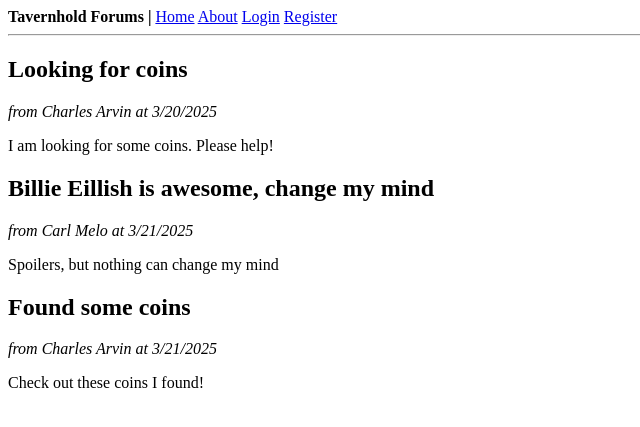
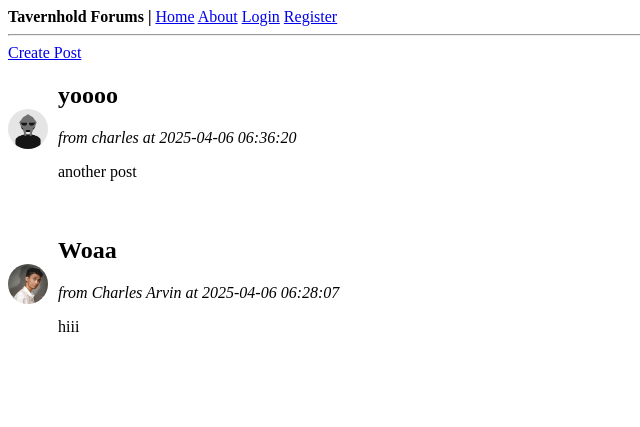
Before and after one commit to The-Round-Table-of-King-Charles/thforums, a Flask app: page / in a window 1280 px wide. Shown: the top 427 px of the page, without its empty margins (0-640 px from the left). Run offline with Flask 3, Linux system fonts and the light colour scheme.

Commit message:
added a functional posting system, add , edit, and delete

```diff
--- a/thforums/__init__.py
+++ b/thforums/__init__.py
@@ -10,6 +10,6 @@ db = SQLAlchemy(app)
 bcrypt = Bcrypt(app)
 login_manager = LoginManager(app)
 login_manager.login_view = "login"
-login_manager.login_message_category = "" # set this to whatever class in bootstrap
+login_manager.login_message_category = "info"  # Set a default flash message category
 
 from thforums import routes
--- a/thforums/routes.py
+++ b/thforums/routes.py
@@ -6,27 +6,8 @@ from thforums import app, db, bcrypt
 from PIL import Image
 
 # it has to be thforums.<module> because we are in a package under the thforums folder
-from thforums.forms import RegistrationForm, LoginForm, UpdateProfileForm
+from thforums.forms import RegistrationForm, LoginForm, UpdateProfileForm, PostForm
 from thforums.models import User, Post # import from models.py
-
-# mock database
-posts = [
-    {   "author": "Charles Arvin",
-        "title": "Looking for coins",
-        "content": "I am looking for some coins. Please help!",
-        "date_posted": "3/20/2025"
-    },
-    {   "author": "Carl Melo",
-        "title": "Billie Eillish is awesome, change my mind",
-        "content": "Spoilers, but nothing can change my mind",
-        "date_posted": "3/21/2025"
-    },
-    {   "author": "Charles Arvin",
-        "title": "Found some coins",
-        "content": "Check out these coins I found!",
-        "date_posted": "3/21/2025"
-    },
-]
 
 def save_picture(form_picture):
     random_hex = os.urandom(8).hex()
@@ -60,6 +41,7 @@ def save_picture(form_picture):
 @app.route("/")
 @app.route("/home")
 def home():
+    posts = Post.query.order_by(Post.date_posted.desc()).all()
     return render_template("home.html", title="Home", posts=posts)
 
 @app.route("/about")
@@ -89,6 +71,52 @@ def update_profile():
         form.email.data = current_user.email
     image_file = url_for('static', filename='profile_pics/' + current_user.image_file)
     return render_template("update_profile.html", title="Update Profile", image_file=image_file, form=form)
+
+# Route to create a new post (updated to /post)
+@app.route("/post", methods=["GET", "POST"])
+@login_required
+def new_post():
+    form = PostForm()
+    if form.validate_on_submit():
+        post = Post(title=form.title.data, content=form.content.data, author=current_user)
+        db.session.add(post)
+        db.session.commit()
+        flash("Your post has been created!", "success")
+        return redirect(url_for("home"))
+    return render_template("create_post.html", title="New Post", form=form)
+
+# Route to edit a post
+@app.route("/post/<int:post_id>/edit", methods=["GET", "POST"])
+@login_required
+def edit_post(post_id):
+    post = Post.query.get_or_404(post_id)
+    if post.author != current_user:
+        flash("You are not authorized to edit this post.", "error")
+        return redirect(url_for("home"))
+    form = PostForm()
+    if form.validate_on_submit():
+        post.title = form.title.data
+        post.content = form.content.data
+        db.session.commit()
+        flash("Your post has been updated!", "success")
+        return redirect(url_for("home"))
+    elif request.method == "GET":
+        form.title.data = post.title
+        form.content.data = post.content
+    return render_template("create_post.html", title="Edit Post", form=form)
+
+# Route to delete a post
+@app.route("/post/<int:post_id>/delete", methods=["POST"])
+@login_required
+def delete_post(post_id):
+    post = Post.query.get_or_404(post_id)
+    if post.author != current_user:
+        flash("You are not authorized to delete this post.", "error")
+        return redirect(url_for("home"))
+    db.session.delete(post)
+    db.session.commit()
+    flash("Your post has been deleted!", "success")
+    return redirect(url_for("home"))
 
 # authentication routes, might put this on a seperate file
 @app.route("/register", methods=["GET","POST"])
--- a/thforums/templates/home.html
+++ b/thforums/templates/home.html
@@ -1,9 +1,29 @@
 {% extends 'layout.html' %}
 
 {% block content %}
-	{% for post in posts %}
-		<h2>{{post.title}}</h2>
-		<p><i>from {{post.author}} at {{post.date_posted}}</i></p>
-		<p>{{post.content}}</p>
-	{% endfor %}
+    <div>
+        <a href="{{ url_for('new_post') }}" class="button">Create Post</a>
+    </div>
+    {% if posts %}
+        {% for post in posts %}
+            <div style="display: flex; align-items: center; margin-bottom: 20px;">
+                <img src="{{ url_for('static', filename='profile_pics/' + (post.author.image_file if post.author.image_file else 'default.png')) }}"
+                     alt="Author's Profile Picture"
+                     style="width: 40px; height: 40px; border-radius: 50%; margin-right: 10px;">
+                <div>
+                    <h2>{{ post.title }}</h2>
+                    <p><i>from {{ post.author.username }} at {{ post.date_posted.strftime('%Y-%m-%d %H:%M:%S') }}</i></p>
+                    <p>{{ post.content }}</p>
+                    {% if post.author == current_user %}
+                        <a href="{{ url_for('edit_post', post_id=post.id) }}">Edit</a>
+                        <form method="POST" action="{{ url_for('delete_post', post_id=post.id) }}" style="display:inline;">
+                            <button type="submit">Delete</button>
+                        </form>
+                    {% endif %}
+                </div>
+            </div>
+        {% endfor %}
+    {% else %}
+        <p>No posts available. Be the first to create one!</p>
+    {% endif %}
 {% endblock %}
```
Also changed, not shown: thforums/forms.py (+6 -1 lines), thforums/templates/create_post.html (added, +19 -0 lines), README.md, instance/database.db.
